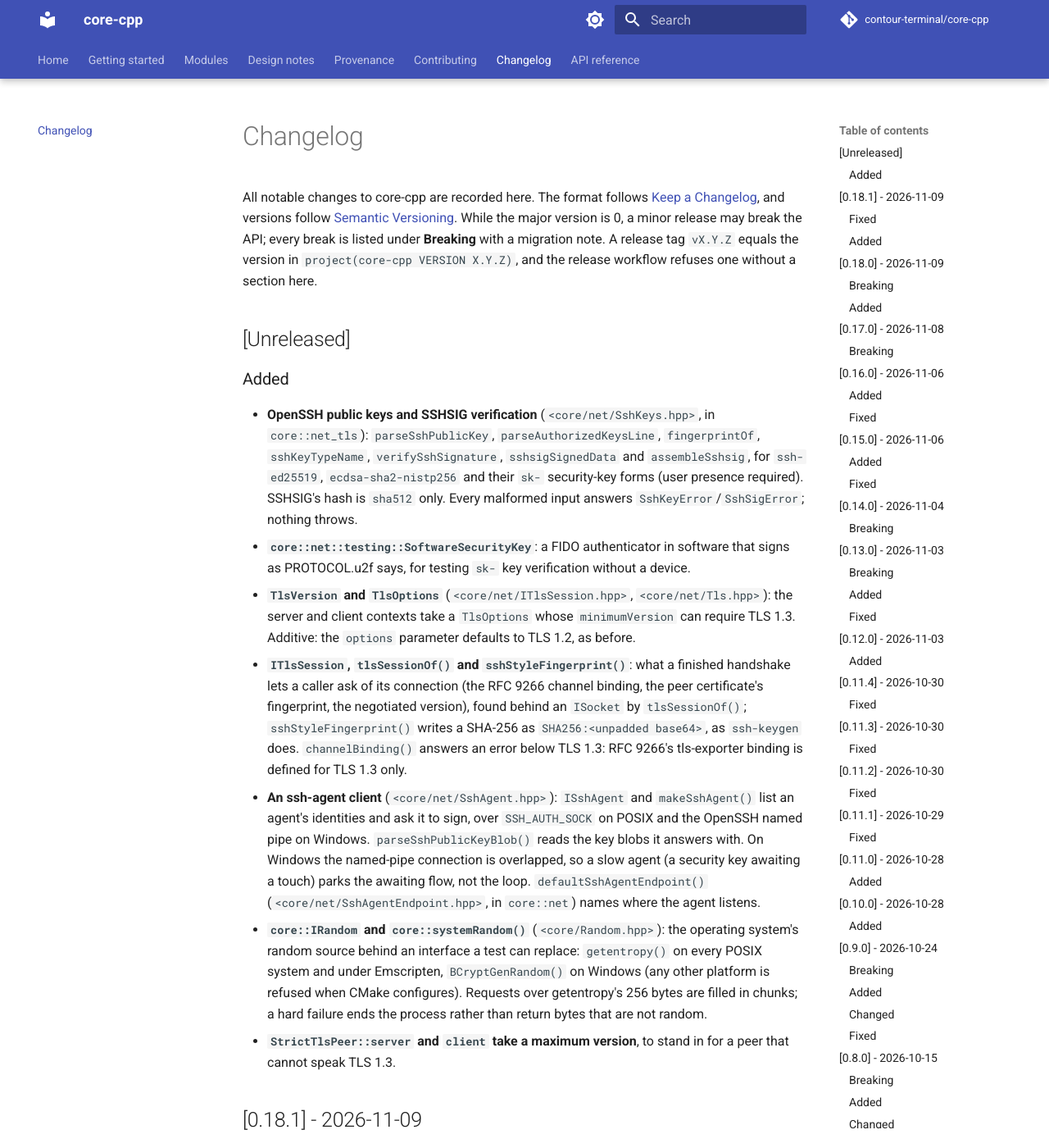
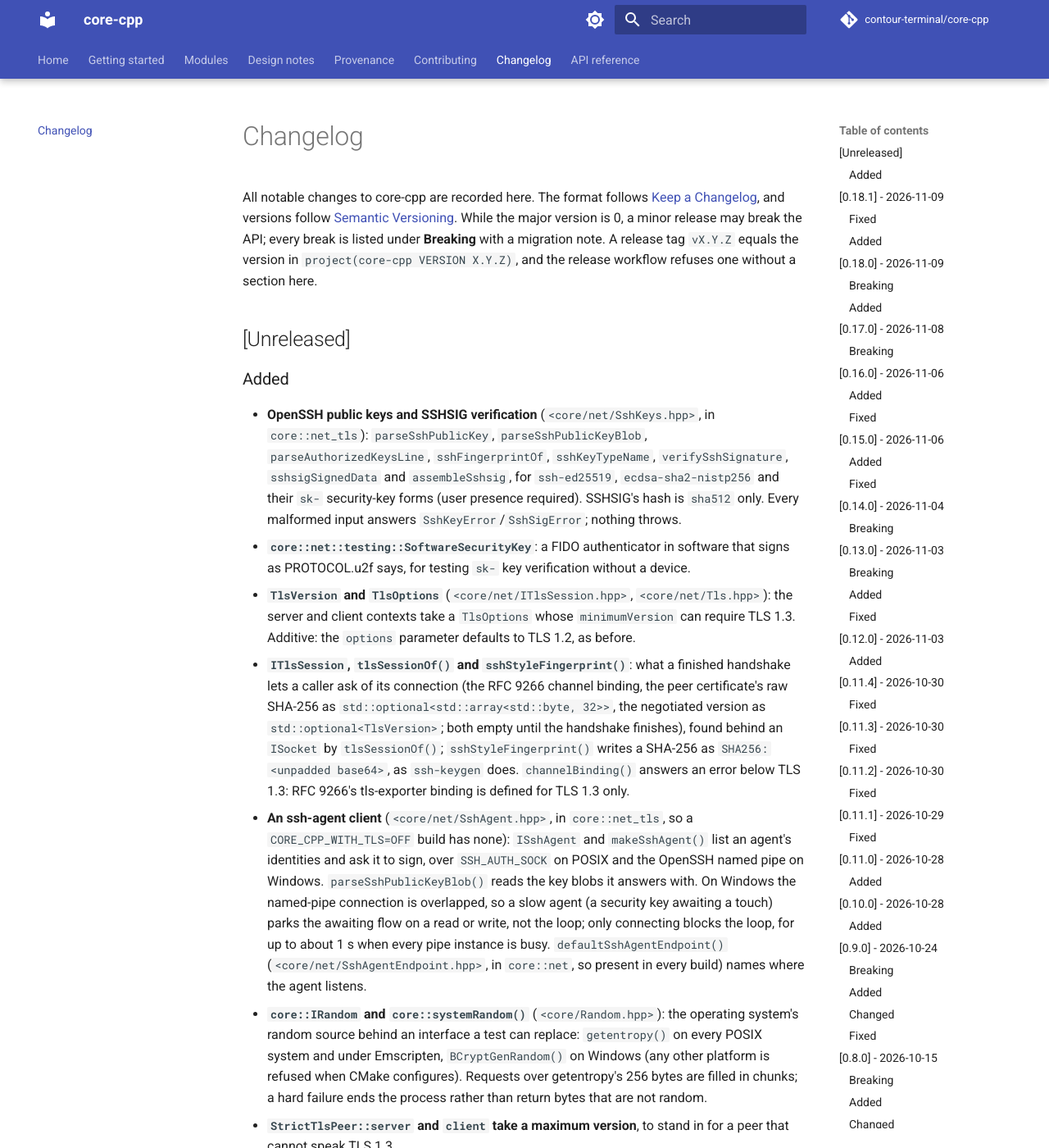
Before and after one commit to contour-terminal/core-cpp, an MkDocs documentation site: the page built from docs/changelog.md, in a window 1280 px wide and 1400 px high. Shown: the whole window at 82% size. Built offline with MkDocs 1.6.1 and Material for MkDocs 9.7.7, drawn with Linux system fonts in a browser that asks for light colours; comment, search, counter and statistics services are not loaded; some of the changed text lies outside the part shown.

Commit message:
refactor(net): API shape and docs before the freeze
Private headers (SystemRandomSource.hpp, detail/SshWire.hpp,
detail/SshAgentEndpoint.hpp) leave the public file sets. peerCertificateFingerprint()
answers the raw SHA-256 as an optional, and negotiatedVersion() an optional that is
empty before the handshake. fingerprintOf becomes sshFingerprintOf, and
SshPublicKey's comparison is documented to include the comment. The
CHANGELOG, the module docs and the provenance rows are corrected.

Signed-off-by: Christian Parpart <christian@parpart.family>

```diff
--- a/CHANGELOG.md
+++ b/CHANGELOG.md
@@ -12,7 +12,7 @@ workflow refuses one without a section here.
 ### Added
 
 - **OpenSSH public keys and SSHSIG verification** (`<core/net/SshKeys.hpp>`, in `core::net_tls`):
-  `parseSshPublicKey`, `parseAuthorizedKeysLine`, `fingerprintOf`, `sshKeyTypeName`, `verifySshSignature`,
+  `parseSshPublicKey`, `parseSshPublicKeyBlob`, `parseAuthorizedKeysLine`, `sshFingerprintOf`, `sshKeyTypeName`, `verifySshSignature`,
   `sshsigSignedData` and `assembleSshsig`, for `ssh-ed25519`, `ecdsa-sha2-nistp256` and their `sk-` security-key
   forms (user presence required). SSHSIG's hash is `sha512` only. Every malformed input answers
   `SshKeyError`/`SshSigError`; nothing throws.
@@ -22,15 +22,17 @@ workflow refuses one without a section here.
   contexts take a `TlsOptions` whose `minimumVersion` can require TLS 1.3. Additive: the `options` parameter defaults
   to TLS 1.2, as before.
 - **`ITlsSession`, `tlsSessionOf()` and `sshStyleFingerprint()`**: what a finished handshake lets a caller ask of its
-  connection (the RFC 9266 channel binding, the peer certificate's fingerprint, the negotiated version), found behind
+  connection (the RFC 9266 channel binding, the peer certificate's raw SHA-256 as `std::optional<std::array<std::byte, 32>>`, the negotiated version as `std::optional<TlsVersion>`; both empty until the handshake finishes), found behind
   an `ISocket` by `tlsSessionOf()`; `sshStyleFingerprint()` writes a SHA-256 as `SHA256:<unpadded base64>`, as
   `ssh-keygen` does. `channelBinding()` answers an error below TLS 1.3: RFC 9266's tls-exporter binding is defined
   for TLS 1.3 only.
-- **An ssh-agent client** (`<core/net/SshAgent.hpp>`): `ISshAgent` and `makeSshAgent()`
+- **An ssh-agent client** (`<core/net/SshAgent.hpp>`, in `core::net_tls`, so a `CORE_CPP_WITH_TLS=OFF` build has none): `ISshAgent` and `makeSshAgent()`
   list an agent's identities and ask it to sign, over `SSH_AUTH_SOCK` on POSIX and the OpenSSH named pipe on Windows.
   `parseSshPublicKeyBlob()` reads the key blobs it answers with. On Windows the named-pipe
-  connection is overlapped, so a slow agent (a security key awaiting a touch) parks the awaiting flow, not the loop.
-  `defaultSshAgentEndpoint()` (`<core/net/SshAgentEndpoint.hpp>`, in `core::net`) names where the agent listens.
+  connection is overlapped, so a slow agent (a security key awaiting a touch) parks the awaiting flow on a read or write,
+  not the loop; only connecting blocks the loop, for up to about 1 s when every pipe instance is busy.
+  `defaultSshAgentEndpoint()` (`<core/net/SshAgentEndpoint.hpp>`, in `core::net`, so present in every build) names where
+  the agent listens.
 - **`core::IRandom` and `core::systemRandom()`** (`<core/Random.hpp>`): the operating system's random source behind an
   interface a test can replace: `getentropy()` on every POSIX system and under Emscripten,
   `BCryptGenRandom()` on Windows (any other platform is refused when CMake configures). Requests over getentropy's 256
```
Also changed, not shown: .agent/reference/provenance.md (+4 -4 lines), docs/modules/base.md (+1 -0 lines), docs/modules/net.md (+7 -2 lines), 15 other files.
